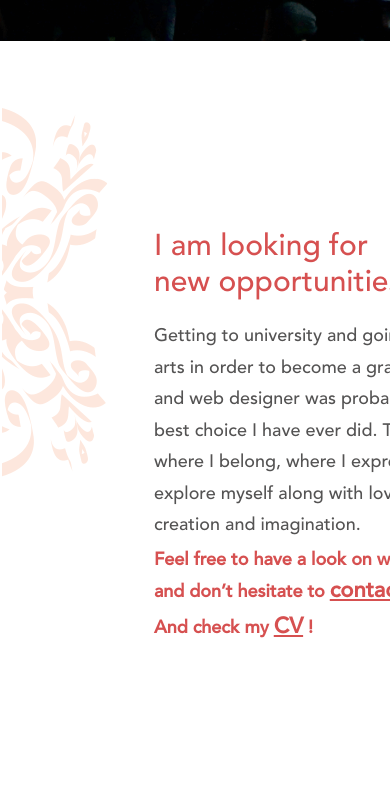
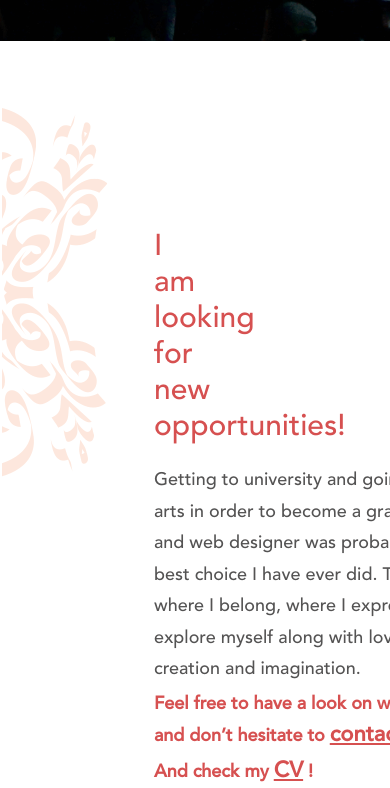
Before and after one commit to trevinadaoud/trevinadaoud.github.io, a plain HTML site: page index.html in a window 390 px wide. Shown: the part 803-1591 px from the top of the page. Before the commit the page ends 1447 px from the top, so only its background shows below. Drawn offline with nearby package versions, Linux system fonts and the light colour scheme.

Commit message:
responsive

```diff
--- a/style.css
+++ b/style.css
@@ -337,6 +337,15 @@ p{
   transition: 500ms  ease-in-out;
 }
 
+
+@media (max-width: 400px) {
+  #more{
+    max-width: 200px;
+    min-width: 200px;
+  }
+}
+
+
 .group{
   padding-left: 9.5rem;
   padding-top: 30px;
@@ -357,6 +366,9 @@ p{
   margin-top:-15px;
   color:#d65050;
 }
+
+
+
 
 /*About*/
 
```
